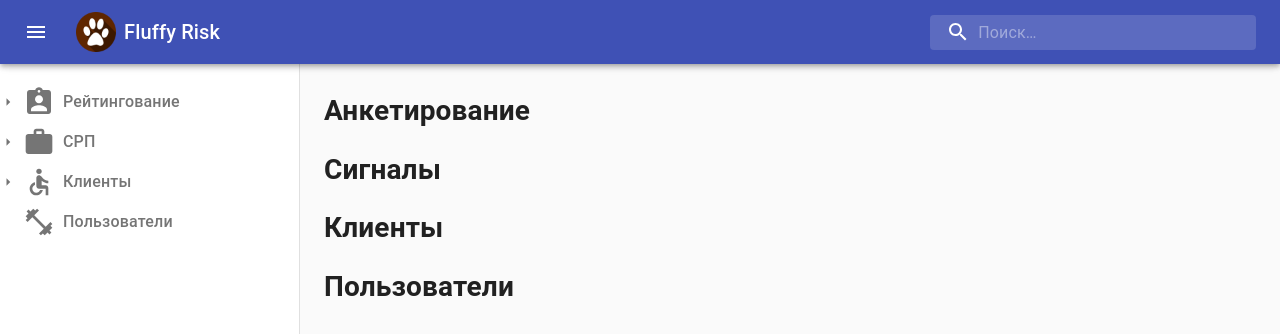
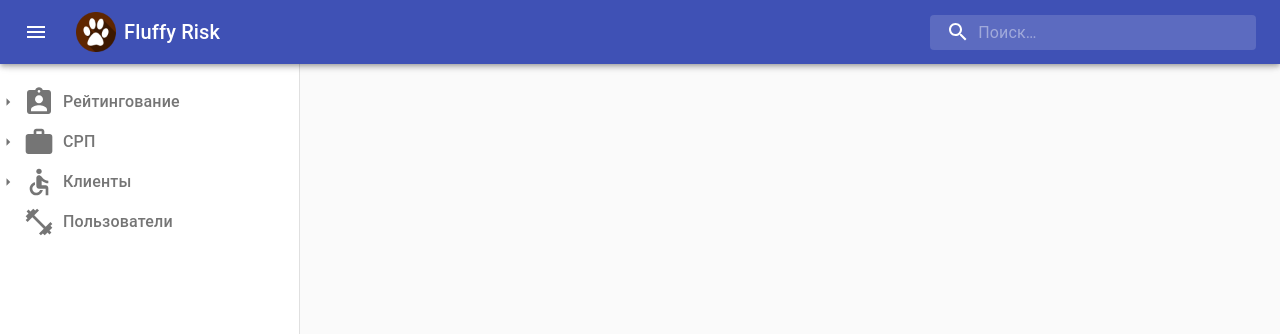
Before and after one commit to Arsainos/fluffy-risk, a React (Create React App) app in the folder client/: page / in a window 1280 px wide. Shown: the top 334 px of the page. Built offline with nearby package versions, Linux system fonts and the light colour scheme.

Commit message:
<client> Simple Routes for container

```diff
--- a/client/src/App.js
+++ b/client/src/App.js
@@ -15,12 +15,12 @@ function App() {
   return (
     <Layout>
         <Suspense fallback={Spinner}>
-          <React.Fragment>
-            <Ranking />
-            <Srp />
-            <Clients />
-            <Users />
-          </React.Fragment>
+          <Switch>
+            <Route path="/Ranks" component={Ranking} />
+            <Route path="/Clients" component={Clients} />
+            <Route path="/Srp" component={Srp} />
+            <Route path="/Users" component={Users} />
+          </Switch>
         </Suspense>
     </Layout>
   );
```
